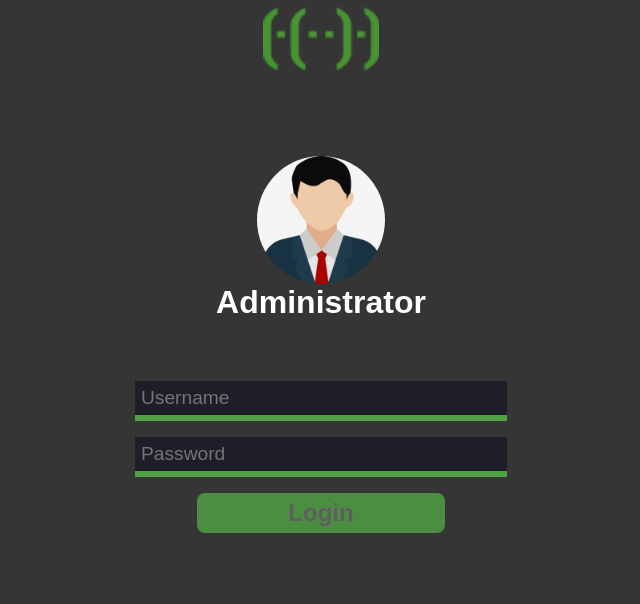
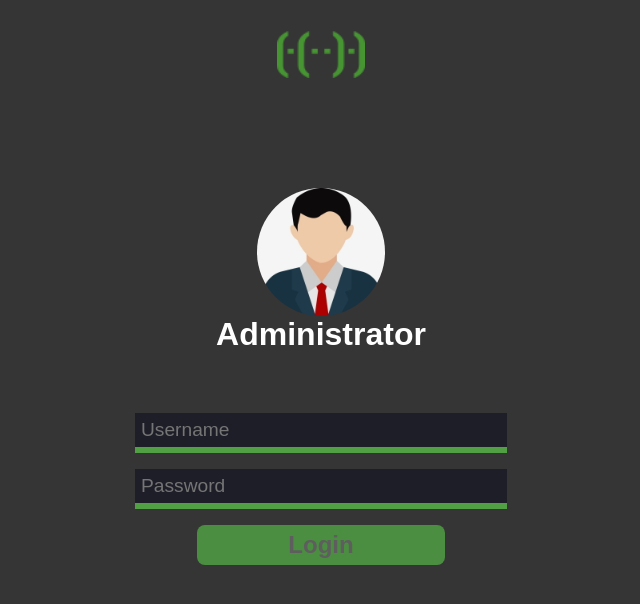
Before and after one commit to MarcoPoggi/it-crowd-challenge, a React (Create React App) app in the folder client/: page /accounts/login in a window 1280 px wide. Shown: the top 604 px of the page, without its empty margins (319-959 px from the left). Built offline with nearby package versions, Linux system fonts and the light colour scheme; no server answers; a web font is replaced by a local one.

Commit message:
stlye - change img px

```diff
--- a/client/src/components/Logo/Logo.module.css
+++ b/client/src/components/Logo/Logo.module.css
@@ -9,7 +9,7 @@
 }
 
 .logo_in_login {
-  padding: 6px;
+  padding: 30px 10px;
   display: flex;
   flex-flow: column nowrap;
   align-items: center;
@@ -19,5 +19,5 @@
 }
 
 .logo_in_login>img {
-  height: 64px;
+  height: 48px;
 }
```
